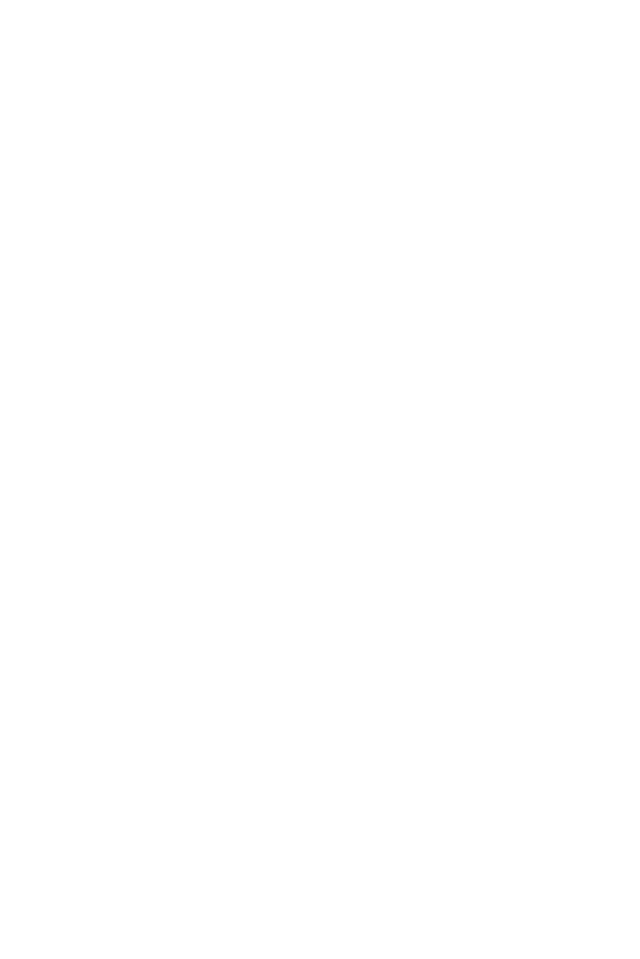
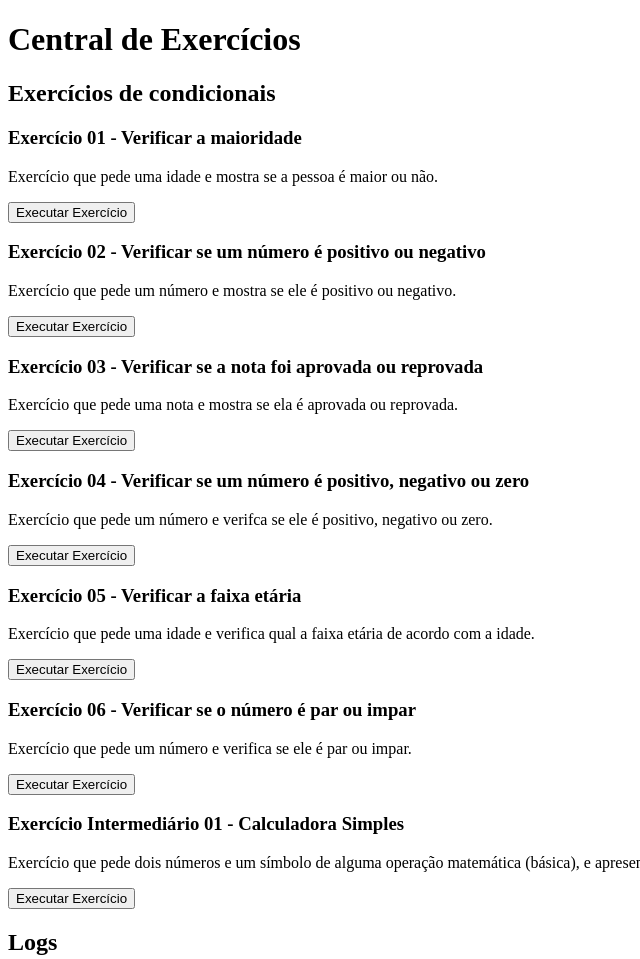
Before and after one commit to nicolasLN2803/central-de-exerc-cios-js, a plain HTML site: page index.html in a window 1280 px wide. Shown: the whole page, without its empty margins (0-640 px from the left). Before the commit the page ends 800 px from the top, so only its background shows below. Drawn offline with Linux system fonts and the light colour scheme.

Commit message:
execução da Central de exercícios

```diff
--- a/condicionais.js
+++ b/condicionais.js
@@ -17,7 +17,7 @@
 
 
 
-function exercicio01() {
+function exercicioCondicionais01() {
 
     debugger;
 
@@ -25,14 +25,16 @@ function exercicio01() {
 
     if (numero >= 18) {
 
-        console.log("maior de idade");
+        alert("Você é maior de idade");
 
     } else {
 
         if (numero < 18)
 
-            console.log("menor de idade");
+            alert(" Você é menor de idade");
     }
+
+    gerarLog("Exercício de maioridade executado às: " + new Date().toLocaleDateString())
 
 }
 
@@ -40,24 +42,25 @@ function exercicio01() {
 
 
 
-function exercicio02() {
+function exercicioCondicionais02() {
 
     debugger;
 
     let numero = prompt("Digite um número")
 
     if (numero > 0) {
-        alert("Número positivo")
+        alert("O número é positivo")
     }
     else {
         if (numero < 0) {
-            alert("Número negativo");
+            alert("O número é negativo");
         }
     }
+    gerarLog("Exercício de maioridade executado às: " + new Date().toLocaleDateString())
 }
 
 
-function exercicio03() {
+function exercicioCondicionais03() {
 
     debugger;
 
@@ -65,18 +68,18 @@ function exercicio03() {
 
     if (numero >= 60) {
 
-        console.log("Aprovado.")
+        alert("Você foi aprovado!!")
 
     } else
 
         if (numero < 60)
 
-            console.log("Reprovado.");
-
+            alert("Você foi reprovado.");
+    gerarLog("Exercício de maioridade executado às: " + new Date().toLocaleDateString())
 }
 
 
-function exercicio04() {
+function exercicioCondicionais04() {
 
     debugger;
 
@@ -84,48 +87,47 @@ function exercicio04() {
 
     if (numero > 0)
 
-        console.log("Número é positivo")
+        alert("Número é positivo")
 
     else {
 
         if (numero < 0) {
 
-            console.log("Negativo")
+            alert("Negativo")
         } else {
 
-            console.log("É zero.")
+            alert("É zero.")
 
         }
     }
+    gerarLog("Exercício de maioridade executado às: " + new Date().toLocaleDateString())
 }
 
 
-function exercicio05() {
+function exercicioCondicionais05() {
 
     debugger;
 
     let numero = prompt("Digite sua idade")
 
-    if (numero >= 0) {
+    if (numero <= 12) {
         alert("Você é uma criança");
     }
 
-    else if (numero >= 13) {
+
+    if (numero <= 17 && numero >= 13) {
+
         alert("Você é um adoslecente");
     }
 
-    else if (numero >= 18) {
+    if (numero >= 18) {
         alert("Você é um adulto");
-
     }
-    else {
-
-        alert("Idade invalida")
-    }
+    gerarLog("Exercício de maioridade executado às: " + new Date().toLocaleDateString())
 }
 
 
-function exercicio06() {
+function exercicioCondicionais06() {
 
     debugger;
 
@@ -141,12 +143,13 @@ function exercicio06() {
         alert("O número é impar")
 
     }
+    gerarLog("Exercício de maioridade executado às: " + new Date().toLocaleDateString())
 }
 
 
 
 
-function intermediario01() {
+function intermediarioCondicionais01() {
     debugger;
 
     let n1 = Number(prompt("Digite um número"))
@@ -174,22 +177,41 @@ function intermediario01() {
 
     alert(resultado)
 
+    gerarLog("Exercício de maioridade executado às: " + new Date().toLocaleDateString())
+
 }
 
 
-function intermediario02 () {
+function intermediarioCondicionais02() {
 
-let n1 = prompt("Digite um número")
-let n2 = prompt("Digite um número")
-let n3 = prompt("Digite um número")
+    let n1 = prompt("Digite um número")
+    let n2 = prompt("Digite um número")
+    let n3 = prompt("Digite um número")
 
-let maior
+    let maior
 
-if(n1 >= n2 && n1 >=n3) {maior = n1}
-else if(n2 >= n1 && n2 >=n3) {maior = n2}
-else {maior = n3}
+    if (n1 >= n2 && n1 >= n3) { maior = n1 }
+    else if (n2 >= n1 && n2 >= n3) { maior = n2 }
+    else { maior = n3 }
 
-alert ("número maior é " + maior)
+    alert("número maior é " + maior)
+
+    gerarLog("Exercício de maioridade executado às: " + new Date().toLocaleDateString())
 
 }
-intermediario02()
+
+
+
+
+
+function gerarLog(textoDoLog) {
+
+    let container = document.querySelector(".logs-container");
+
+    let paragraph = document.createElement("p"); // <p></p>
+
+    paragraph.innerHTML = textoDoLog; // <p>texto</p>
+
+    container.appendChild(paragraph);
+
+}
--- a/index.html
+++ b/index.html
@@ -10,11 +10,66 @@
 
 <body>
 
-    <!-- <script src="script.js"></script> -->
-    <!-- <script src="condicionais.js"></script> -->
-    <!-- <script src="repeticoes.js"></script> -->
-    <script src="uteis.js"></script>
+<script src="script.js"></script>
+<script src="condicionais.js"></script>
+<script src="repeticoes.js"></script>
+<script src="uteis.js"></script>
 
+
+    <header>
+
+    </header>
+
+    <main>
+
+        <h1> Central de Exercícios</h1>
+
+
+        <h2> Exercícios de condicionais</h2>
+
+        <h3> Exercício 01 - Verificar a maioridade </h3>
+        <p> Exercício que pede uma idade e mostra se a pessoa é maior ou não.</p>
+        <button onclick="exercicioCondicionais01()"> Executar Exercício </button>
+
+        <h3> Exercício 02 - Verificar se um número é positivo ou negativo </h3>
+        <p> Exercício que pede um número e mostra se ele é positivo ou negativo.</p>
+        <button onclick="exercicioCondicionais02()"> Executar Exercício </button>
+
+        <h3> Exercício 03 - Verificar se a nota foi aprovada ou reprovada </h3>
+        <p> Exercício que pede uma nota e mostra se ela é aprovada ou reprovada.</p>
+        <button onclick="exercicioCondicionais03()"> Executar Exercício </button>
+
+
+        <h3> Exercício 04 - Verificar se um número é positivo, negativo ou zero </h3>
+        <p> Exercício que pede um número e verifca se ele é positivo, negativo ou zero.</p>
+        <button onclick="exercicioCondicionais04()"> Executar Exercício </button>
+
+        <h3> Exercício 05 - Verificar a faixa etária </h3>
+        <p> Exercício que pede uma idade e verifica qual a faixa etária de acordo com a idade.</p>
+        <button onclick="exercicioCondicionais05()"> Executar Exercício </button>
+
+        <h3> Exercício 06 - Verificar se o número é par ou impar </h3>
+        <p> Exercício que pede um número e verifica se ele é par ou impar.</p>
+        <button onclick="exercicioCondicionais06()"> Executar Exercício </button>
+
+        <h3> Exercício Intermediário 01 - Calculadora Simples </h3>
+        <p> Exercício que pede dois números e um símbolo de alguma operação matemática (básica), e apresenta o resultado.</p>
+        <button onclick="intermediarioCondicionais01()"> Executar Exercício </button>
+
+
+
+
+        <h2> Logs </h2>
+        <div class="logs-container">
+
+
+
+        </div>
+
+    </main>
+
+
+    <footer> </footer>
 </body>
 
 </html>
--- a/repeticoes.js
+++ b/repeticoes.js
@@ -130,5 +130,3 @@ function intermediario02for() {
     }
 
 }
-
-intermediario02for ()
--- a/uteis.js
+++ b/uteis.js
@@ -7,4 +7,4 @@ let numerosfiltrados = numeros.filter (numero => numero > 2);
 console.log(numerosfiltrados);
 
 
-} exemplofilter ()
+}
```
